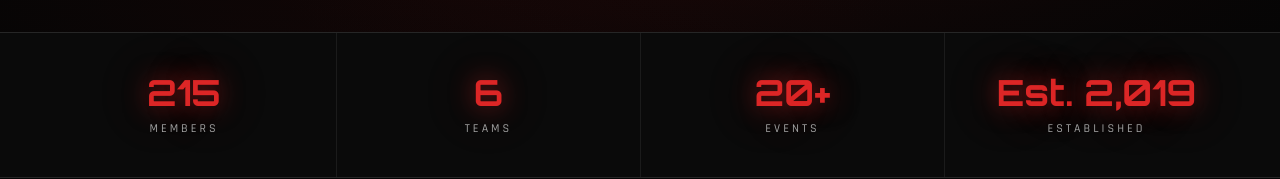
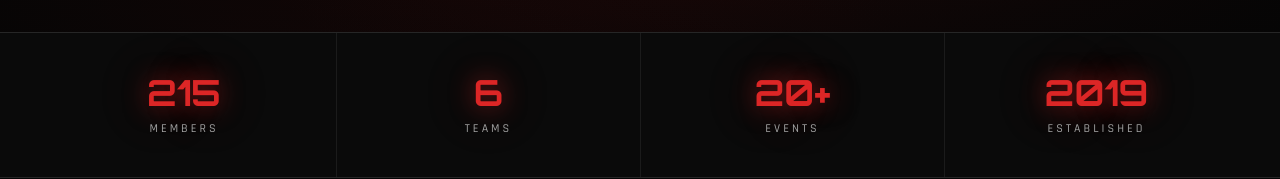
Before and after one commit to Zeri30/ICpep, a Next.js app in the folder frontend/: page / in a window 1280 px wide. Shown: the part 764-943 px from the top of the page. Built offline with nearby package versions, Linux system fonts and the light colour scheme; no server answers.

Commit message:
Show the founding year as 2019 without a thousands separator
Drop the "Est." prefix and add a per-stat opt-out for number grouping so
the hero counter reads 2019 rather than 2,019.

```diff
--- a/frontend/components/sections/Hero.tsx
+++ b/frontend/components/sections/Hero.tsx
@@ -24,7 +24,7 @@ function StatsBar() {
               }`}
             >
               <p className="font-display font-bold text-3xl md:text-4xl text-primary text-glow-red tabular-nums">
-                <CountUp end={s.end} suffix={s.suffix} prefix={s.prefix} />
+                <CountUp end={s.end} suffix={s.suffix} prefix={s.prefix} grouped={s.grouped} />
               </p>
               <p className="mt-2 font-head uppercase tracking-[0.25em] text-xs text-secondary-foreground">
                 {s.label}
--- a/frontend/components/ui/CountUp.tsx
+++ b/frontend/components/ui/CountUp.tsx
@@ -7,6 +7,8 @@ interface CountUpProps {
   suffix?: string;
   prefix?: string;
   duration?: number;
+  /** Group thousands with separators (e.g. 2,019). Off for years. */
+  grouped?: boolean;
 }
 
 /** Animates from 0 to `end` when scrolled into view (once). */
@@ -15,6 +17,7 @@ export default function CountUp({
   suffix = "",
   prefix = "",
   duration = 2000,
+  grouped = true,
 }: CountUpProps) {
   const ref = useRef<HTMLSpanElement>(null);
   const started = useRef(false);
@@ -49,7 +52,7 @@ export default function CountUp({
   return (
     <span ref={ref}>
       {prefix}
-      {val.toLocaleString()}
+      {grouped ? val.toLocaleString() : String(val)}
       {suffix}
     </span>
   );
--- a/frontend/lib/data.ts
+++ b/frontend/lib/data.ts
@@ -39,12 +39,13 @@ export const STATS: {
   end: number;
   suffix?: string;
   prefix?: string;
+  grouped?: boolean;
   label: string;
 }[] = [
   { end: 215, label: "Members" },
   { end: 6, label: "Teams" },
   { end: 20, suffix: "+", label: "Events" },
-  { end: 2019, prefix: "Est. ", label: "Established" },
+  { end: 2019, grouped: false, label: "Established" },
 ];
 
 /* ---------------------------------------------------------------------------
```
